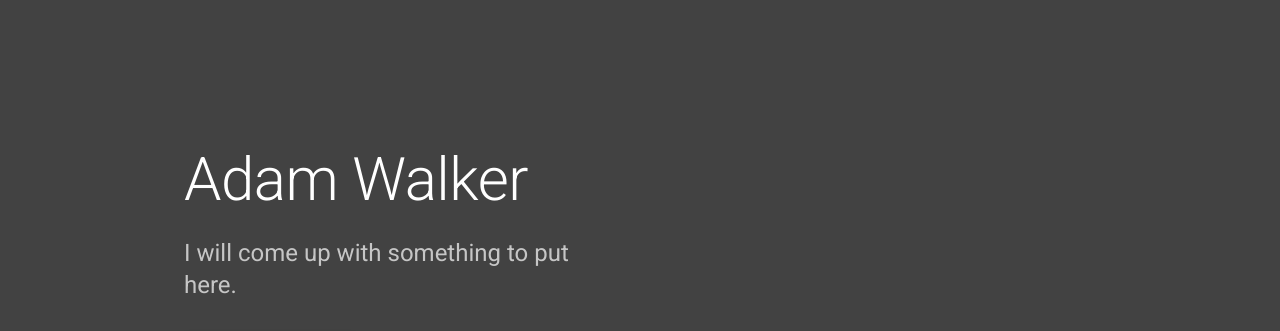
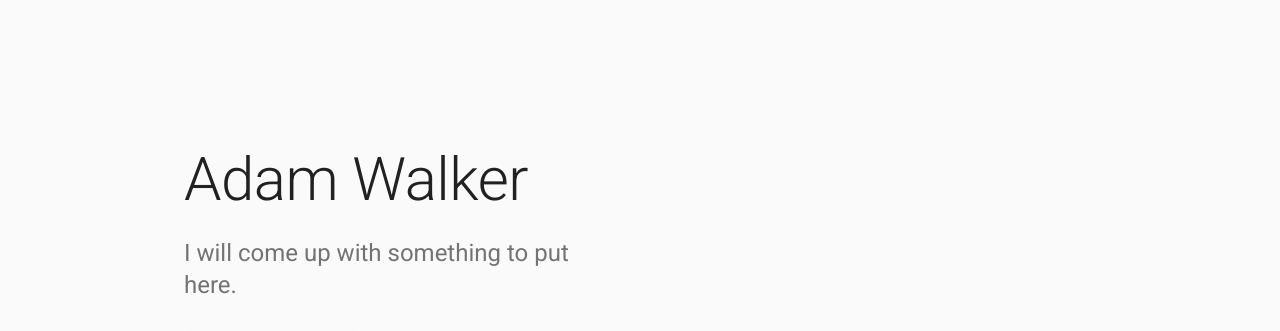
Before and after one commit to Rubiks-boy/Rubiks-boy.github.io, a React (Create React App) app: page / in a window 1280 px wide. Shown: the top 331 px of the page. Built offline with nearby package versions, Linux system fonts and the light colour scheme.

Commit message:
User pref light vs dark theme

```diff
--- a/src/App.tsx
+++ b/src/App.tsx
@@ -3,19 +3,26 @@ import { BrowserRouter, Route } from "react-router-dom";
 import Header from "./components/Header";
 import Projects from "./components/Projects";
 import Footer from "./Footer";
-import { ThemeProvider, createMuiTheme } from "@material-ui/core";
-
-const darkTheme = createMuiTheme({
-  palette: {
-    type: "dark",
-  },
-});
+import useMediaQuery from "@material-ui/core/useMediaQuery";
+import { ThemeProvider, createMuiTheme } from "@material-ui/core/styles";
 
 export default function App() {
+  const prefersDarkMode = useMediaQuery("(prefers-color-scheme: dark)");
+
+  const theme = React.useMemo(
+    () =>
+      createMuiTheme({
+        palette: {
+          type: prefersDarkMode ? "dark" : "light",
+        },
+      }),
+    [prefersDarkMode]
+  );
+
   return (
     <div className="App">
       <BrowserRouter>
-        <ThemeProvider theme={darkTheme}>
+        <ThemeProvider theme={theme}>
           <Route exact path="/">
             <Header />
             <Projects />
--- a/src/components/Header.tsx
+++ b/src/components/Header.tsx
@@ -10,7 +10,7 @@ import { SocialIcon } from "react-social-icons";
 
 const useStyles = makeStyles((theme) => ({
   heroContent: {
-    backgroundColor: theme.palette.background.paper,
+    backgroundColor: theme.palette.background.default,
     padding: theme.spacing(18, 0, 16),
   },
   heroButtons: {
```
